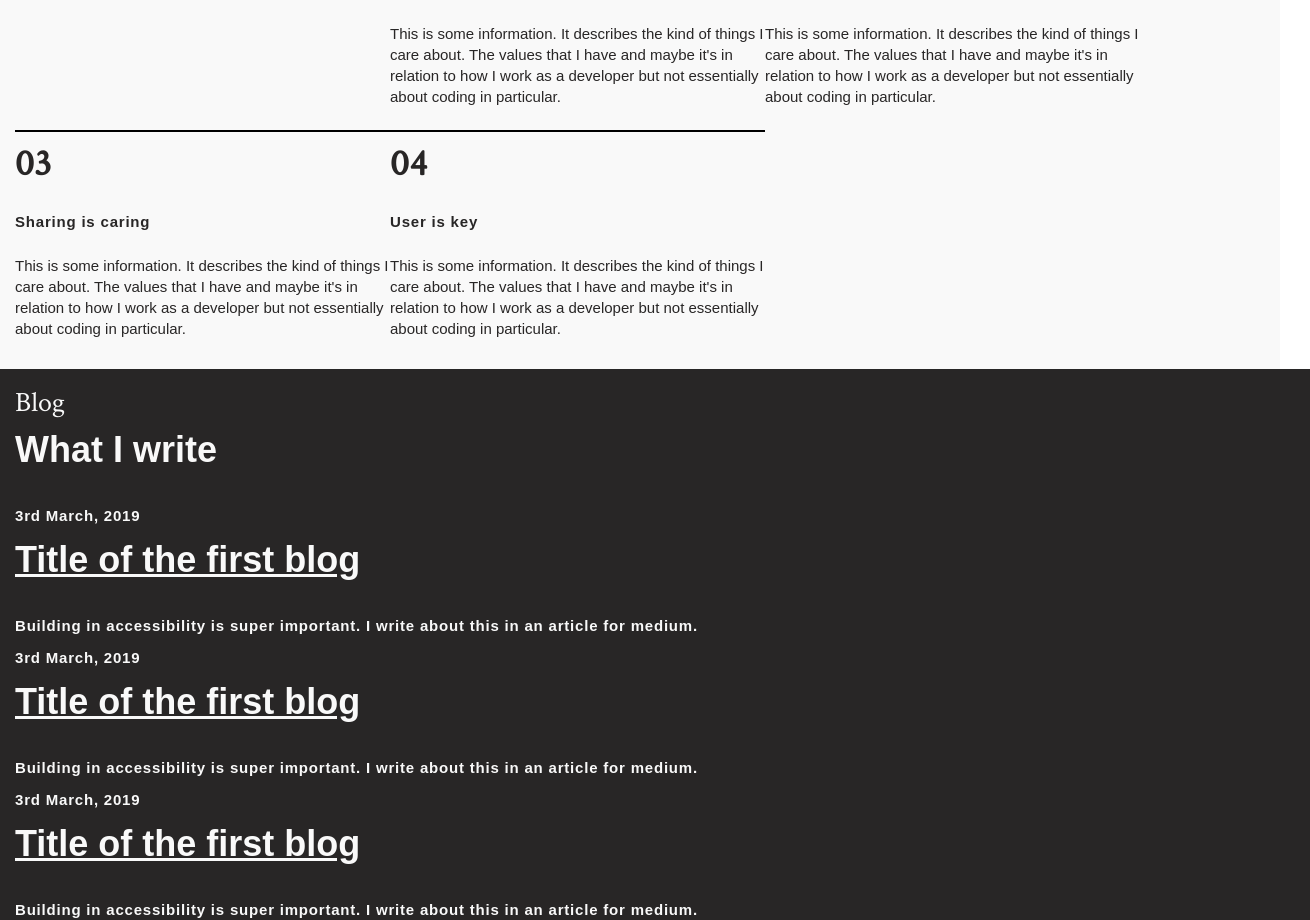
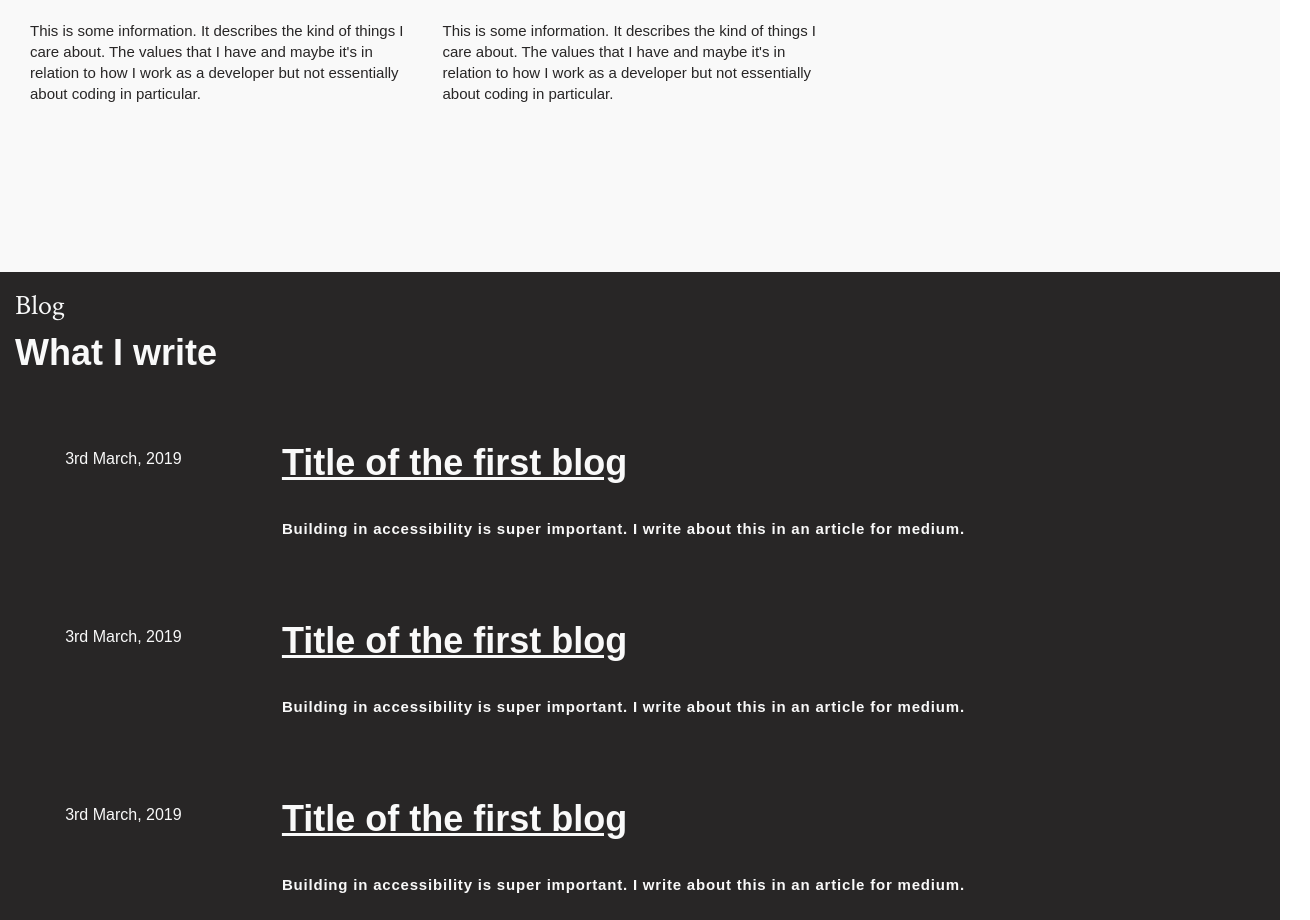
Before and after one commit to parkhabit/projects, a React (Create React App) app: page / in a window 1280 px wide. Shown: the part 1328-2248 px from the top of the page, 1310 px wide, since content can reach past the window. Built offline with nearby package versions, Linux system fonts and the light colour scheme.

Commit message:
updates styling

```diff
--- a/src/components/hero.jsx
+++ b/src/components/hero.jsx
@@ -7,7 +7,6 @@ class Hero extends Component {
     return (
       <React.Fragment>
         <div className="background-dark">
-          <div className="h100">
             <hr className="divider-light d-lg-none" />
             <div className="img-spacing">
               <span className="overline-intro">{sideTitle}</span>
@@ -15,7 +14,6 @@ class Hero extends Component {
             <h1 className="heading-1">{heading}</h1>
             <h3 className="overline-1">{overline}</h3>
           </div>
-        </div>
       </React.Fragment>
     );
   }
--- a/src/containers/home.jsx
+++ b/src/containers/home.jsx
@@ -69,31 +69,46 @@ class Home extends Component {
             </article>
           </div>
         </section>
+
+
         <section className="background-semi-dark">
         <span className="overline-1">Blog</span>
           <h3 className="heading-2">What I write</h3>
-          <article>
-            <p className="heading-4">3rd March, 2019</p>
+
+          <div className='w-lg-80 h-lg-100'>
+          <article className='d-lg-flex justify-around-lg margin-md'>
+            <p className="overline">3rd March, 2019</p>
+            <div>
               <Link to='article/1'>
                 <h3 className="heading-2 underlined">Title of the first blog</h3>
               </Link>
               <p className="heading-4">Building in accessibility is super important. I write about this in an article for medium.</p>
+            </div>
           </article>
-          <article>
-            <p className="heading-4">3rd March, 2019</p>
+          <article className='d-lg-flex justify-around-lg margin-md'>
+            <p className="overline">3rd March, 2019</p>
+            <div>
               <Link to='article/2'>
                 <h3 className="heading-2 underlined">Title of the first blog</h3>
               </Link>
               <p className="heading-4">Building in accessibility is super important. I write about this in an article for medium.</p>
+            </div>
           </article>
-          <article>
-            <p className="heading-4">3rd March, 2019</p>
+          <article className='d-lg-flex justify-around-lg margin-md'>
+            <p className="overline">3rd March, 2019</p>
+            <div>
               <Link to='article/3'>
                 <h3 className="heading-2 underlined">Title of the first blog</h3>
               </Link>
               <p className="heading-4">Building in accessibility is super important. I write about this in an article for medium.</p>
+            </div>
           </article>
+          </div>
+
+
         </section>
+
+
         <section className="background-light d-flex flex-wrap justify-between">
           <ProjectDetails
             overview="Overview"
@@ -143,22 +158,7 @@ class Home extends Component {
             </a>
           </div>
         </section>
-        <Hero sideTitle="Page 03" heading="Call me" overline="Contact me via" />
-        <section className="background-dark">
-          <div>
-            <img src={phone} alt="phone icon" />
-            <h3 className="contact-text inline">+447490388067</h3>
-          </div>
-          <div>
-            <img src={email} alt="envelope icon" />
-            <h3 className="contact-text inline">parkhabit@gmail.com</h3>
-          </div>
-          <div>
-            <img src={github} alt="github icon" />
-            <h3 className="contact-text inline">github.com/parkhabit</h3>
-          </div>
-
-        </section>
+        <Hero heading="Say hi" overline="Email me at kallen91@gmail.com" />
       </React.Fragment>
     );
   }
--- a/src/style.css
+++ b/src/style.css
@@ -148,7 +148,7 @@ a {
 
 .background-dark {
   background-image: url('./assets/image.png');
-  height: 100%;
+  min-height: 100vh;
   width: 100%;
   padding: 15px;
   box-sizing: border-box;
@@ -156,8 +156,7 @@ a {
 
 .background-semi-dark {
   background-color: #282626;
-  height: 100%;
-  width: 100%;
+  min-height: 100vh;
   padding: 15px;
 }
 
@@ -165,11 +164,11 @@ a {
   background-color: #f9f9f9;
   padding: 15px;
   box-sizing: border-box;
+  min-height: 100vh;
 }
 
-.overlay {
-  position: fixed;
-  width: 100%;
+.margin-md {
+  margin: 60px 0 60px 0;
 }
 
 .h100 {
@@ -232,7 +231,7 @@ h1 {
 }
 
 .project-img {
-  width: 325px;
+  max-width: 325px;
   height: 170px;
 }
 
@@ -265,6 +264,10 @@ h1 {
     display: flex;
   }
 
+  .justify-around-lg {
+    justify-content: space-around;
+  }
+
   .img-spacing {
     margin-top: 20%;
   }
@@ -295,6 +298,16 @@ h1 {
   } */
 
   .w-30 {
-    width: 30%;
+    width: 33%;
+    padding: 15px;
+    box-sizing: border-box;
+  }
+
+  .w-lg-80 {
+    width: 80%;
+  }
+
+  .h-lg-100 {
+    height: 100%;
   }
 }
```
Lines whose indentation alone changed are shown as unchanged.
